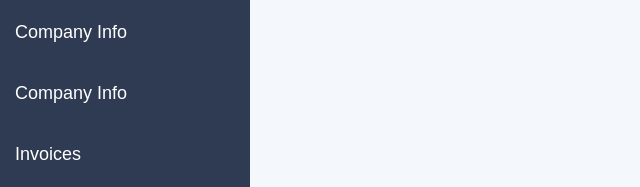
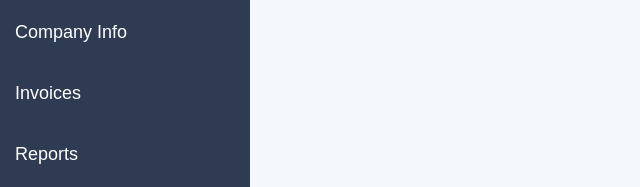
Before and after one commit to Hamidul24hrs/rentacars, a plain HTML site: page index.html in a window 1280 px wide. Shown: the part 286-473 px from the top of the page, 0-640 px from the left. Drawn offline with nearby package versions, Linux system fonts and the light colour scheme.

Commit message:
Update index.html

```diff
--- a/index.html
+++ b/index.html
@@ -163,7 +163,6 @@
         <a href="#" class="active">Dashboard</a>
         <a href="index.html">Vehicles</a>
         <a href="dashboard.html">Company Info</a>
-        <a href="invoice.html">Company Info</a>
         <a href="invoice.html">Invoices</a>
         <a href="payment.html">Reports</a>
         <a href="settings.html">Settings</a>
```
